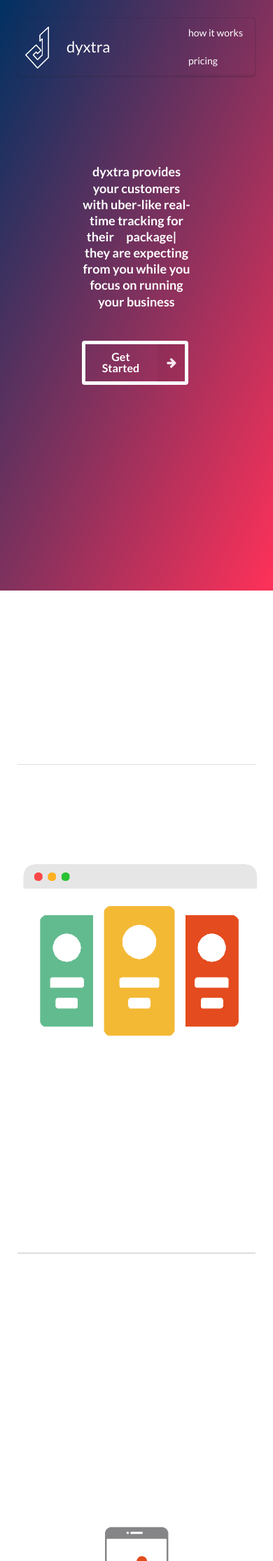
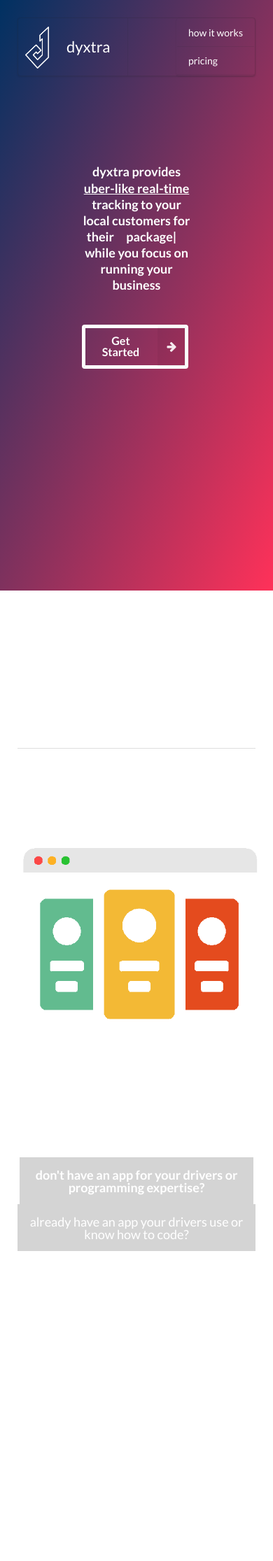
Before and after one commit to yusuf-musleh/dyxtra-landing-page, a Flask app: page / in a window 390 px wide. Shown: the top 2231 px of the page at 70% size. Run offline with Flask 2, Linux system fonts and the light colour scheme; some libraries are stand-ins or nearby versions.

Commit message:
Squashed commit of the following:
commit 534993e2a3e97c0d79e5721ae0138435a8f15b74
Author: Yusuf Musleh <yusuf.musleh@gmail.com>
Date:   Thu Aug 10 01:39:53 2017 -0400

    Make tabs in step 2 appear more 'clickable' instead of normal text
    Change the main text on page, more consise and smooth
    Add LONG and LAD parameters to `dyxtra.start_tracking` function calls
    Change some of the text to be more understandable and all lowercase
    Make one of the tab options already selected by default in attempt to show its a clickable tab
    Change trip variable to be string id instead of int

commit f44834721dac6987de4e0b53d862e65d708e9c65
Author: Yusuf Musleh <yusuf.musleh@gmail.com>
Date:   Thu Aug 10 01:39:03 2017 -0400

    Add teparate tracking message for when links clicked to show on mixpanel

commit 99fe18c638fec2adadf47e67eddf0fc0e4552b01
Author: Yusuf Musleh <yusuf.musleh@gmail.com>
Date:   Tue Aug 8 01:30:25 2017 -0400

    Split step 2 to two branches, whether you have an app or not
    Have tabs to select from either option and show a different set of instructions
    Add styling for responsive design
    Reword steps to try to make it more clear
    Make images smaller

commit 3f02af8724b3bffba587d72b01737d4a930445d3
Author: Yusuf Musleh <yusuf.musleh@gmail.com>
Date:   Sun Aug 6 20:57:03 2017 -0400

    Change color of text from orange to white
    Add styled/formatted example snippets of code for using dyxtra on ios and android

commit 7412cf5af88879ebd901444b4747e29cc00dd636
Author: Yusuf Musleh <yusuf.musleh@gmail.com>
Date:   Sun Aug 6 20:56:26 2017 -0400

    Add mixpanel analytics to pricing plans selection clicks

commit 4e4af79a7471ba032c2cb1759b3ac85f80e8599f
Author: Yusuf Musleh <yusuf.musleh@gmail.com>
Date:   Thu Aug 3 01:54:03 2017 -0400

    Change color of prices/plans to white
    Make select plan button all clickable to link, intead of just work select plan

```diff
--- a/static/css/index.css
+++ b/static/css/index.css
@@ -211,7 +211,8 @@
 }
 
 .ui.secondary.pointing.menu .active.item, .ui.secondary.pointing.menu .active.item:hover {
-	border-bottom-color: white;
+	border-style: solid;
+	border-color: white;
 }
 
 .ui.secondary.pointing.menu .item:hover {
@@ -222,6 +223,8 @@
 #code_or_no_code .ui.pointing.secondary.menu > a {
 	color: white;
 	font-size: 18px;
+	border-bottom-color: white;
+	background: rgba(0, 0, 0, 0.17);
 }
 
 .ui.attached.tabular.menu {
--- a/static/js/index.js
+++ b/static/js/index.js
@@ -5,6 +5,7 @@
 
 	// tracking link clicks
 	mixpanel.track_links(".mixpanel-tracked-link", "Link clicked", function(ele) {
+		mixpanel.track($(ele).attr('href'));
     	return { type: $(ele).attr('href') }
 	});
 
--- a/templates/index.html
+++ b/templates/index.html
@@ -5,9 +5,9 @@
       <div class="four wide column"></div>
       <div class="eight wide column">
         <h2 class="ui header">
-          dyxtra provides your customers with uber-like real-time tracking for their
+          dyxtra provides <u>uber-like real-time</u> tracking to your local customers for their
           <div id="typed_word_div"><span id="element"></span></div>
-          they are expecting from you while you focus on running your business
+          while you focus on running your business
         </h2>
         <button onclick="window.location='{{ url_for('pricing') }}';" class="ui inverted right labeled icon large button" id="main_get_started_btn">
           <i class="right arrow icon"></i>
@@ -32,20 +32,20 @@
 
       <div class="ui section hidden divider"></div>
       <h2 class="ui header float left">Step 2</h2>
-      <h3 class="ui header instruction_step">which one of the following best describes you and your business:</h3>
+      <h3 class="ui header instruction_step">select one of the following that best describes you and your business:</h3>
 
       <div id="code_or_no_code">
         <div class="ui pointing secondary stackable two item menu">
-          <a class="item" data-tab="first">don't have an app for your drivers and not a fan of coding?</a>
-          <a class="item" data-tab="second">already have an app your drivers use?</a>
+          <a class="active item" data-tab="first">don't have an app for your drivers or programming expertise?</a>
+          <a class="item" data-tab="second">already have an app your drivers use or know how to code?</a>
         </div>
-        <div class="ui tab" data-tab="first">
+        <div class="ui active tab" data-tab="first">
           <div class="ui section hidden divider"></div>
           <div class="ui equal width grid">
             <div class="column">
-              <h3 class="ui header instruction_step">download our app for your drivers and sign-in</h3>
+              <h3 class="ui header instruction_step">download our app for each driver and sign-in</h3>
               <img id="download_app_img" src="{{ url_for('static', filename='imgs/how_it_works/app_download.png') }}">
-              <h3 class="ui header instruction_step">add new trip details, destination, customer contact information</h3>
+              <h3 class="ui header instruction_step">add new trip details, destination, customer contact information in the app</h3>
               <img id="trip_info_image" src="{{ url_for('static', filename='imgs/how_it_works/add_trip_info_white.png') }}">
             </div>
           </div>
@@ -73,7 +73,7 @@
 dyxtra.initialize(this.getApplicationContext(), “YOUR_KEY”);
 
 // create a new trip you would like to track
-int trip = dyxtra.create_trip(DRIVER_ID, CUSTOMERS_EMAILS)
+String trip = dyxtra.create_trip(DRIVER_ID, LONGITUDE, LATITUDE, CUSTOMERS_EMAILS)
 
 // start tracking!
 dyxtra.start_tracking(trip)
@@ -91,7 +91,7 @@
 dyxtra.initialize("YOUR_KEY")
 
 // create a new trip you would like to track
-var trip = dyxtra.create_trip(DRIVER_ID, CUSTOMERS_EMAILS)
+var trip = dyxtra.create_trip(DRIVER_ID, LONGITUDE, LATITUDE, CUSTOMERS_EMAILS)
 
 // start tracking!
 dyxtra.start_tracking(trip)
@@ -109,7 +109,7 @@
 [dyxtra initialize:@"YOUR_KEY"];
 
 // create a new trip you would like to track
-int trip = [dyxtra create_trip: DRIVER_ID, CUSTOMERS_EMAILS];
+NSString *trip = [dyxtra create_trip: DRIVER_ID, LONGITUDE, LATITUDE, CUSTOMERS_EMAILS];
 
 // start tracking!
 [dyxtra start_tracking:trip];
@@ -128,8 +128,8 @@
       <div class="ui equal width stackable grid">
         <div class="column">
           <h2 class="ui header float left">Step 3</h2>
-          <h3 class="ui header instruction_step">Start tracking!</h3>
-          <h3 class="ui header instruction_step">A unique link is sent to your customers that will take them to a map that tracks the location of their order in real-time with no sign-up/download/installation</h3>
+          <h3 class="ui header instruction_step">start tracking!</h3>
+          <h3 class="ui header instruction_step">a unique link is sent to your customers that will take them to a map that shows the location of their order in real-time with no sign-up/download/installation</h3>
         </div>
       </div>
 
@@ -139,14 +139,14 @@
         <dir class="column">
         </dir>
         <dir class="column">
-          <h3 class="ui header instruction_step">View it on their smart phones/tablets</h3>
+          <h3 class="ui header instruction_step">view it on their smart phones/tablets</h3>
           <img id="iphone_tracking_img" src="{{ url_for('static', filename='imgs/how_it_works/iphone_with_tracking.png') }}">
         </dir>
         <dir class="column">
           <h3 class="ui header or_separator">-- OR --</h3>
         </dir>
         <dir class="column">
-          <h3 class="ui header instruction_step">View it on their laptops/computers</h3>
+          <h3 class="ui header instruction_step">view it on their laptops/computers</h3>
           <img id="imac_tracking_img" src="{{ url_for('static', filename='imgs/how_it_works/imac_with_tracking.png') }}">
         </dir>
         <dir class="column">
```
